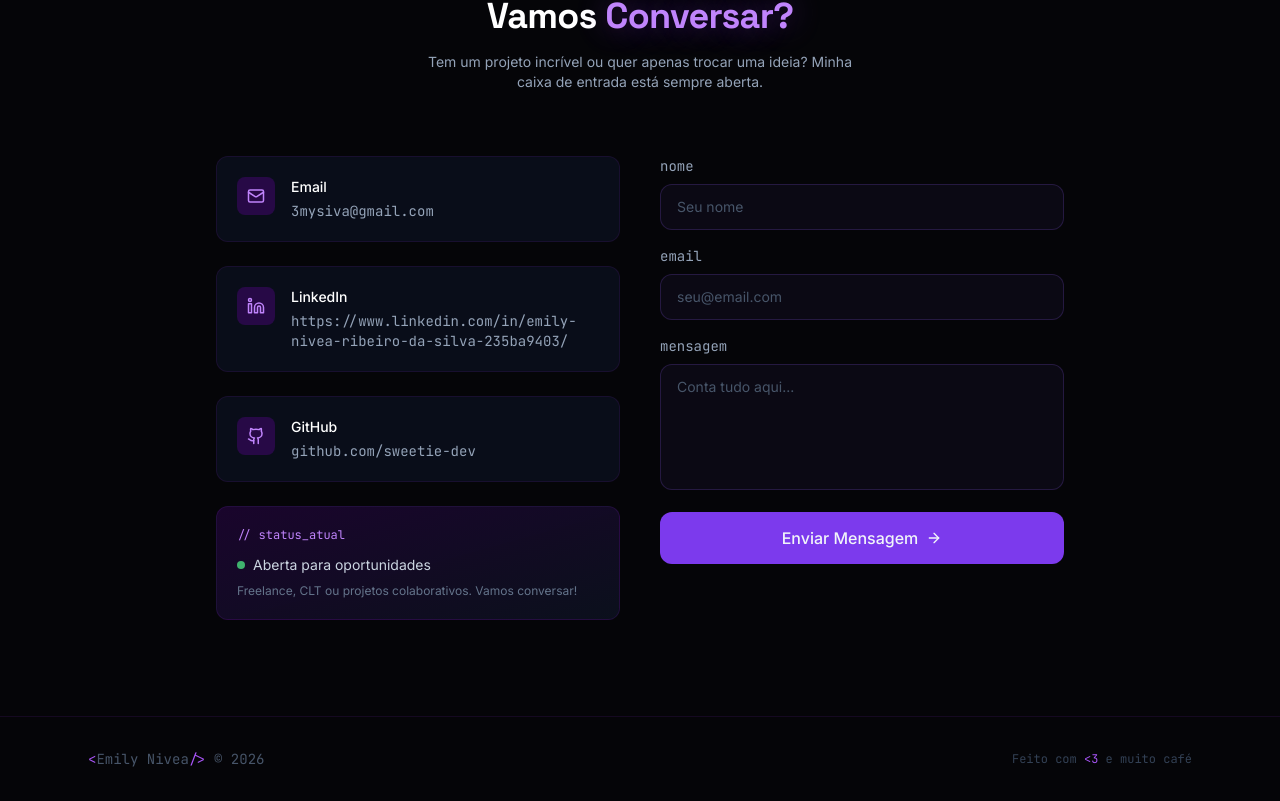
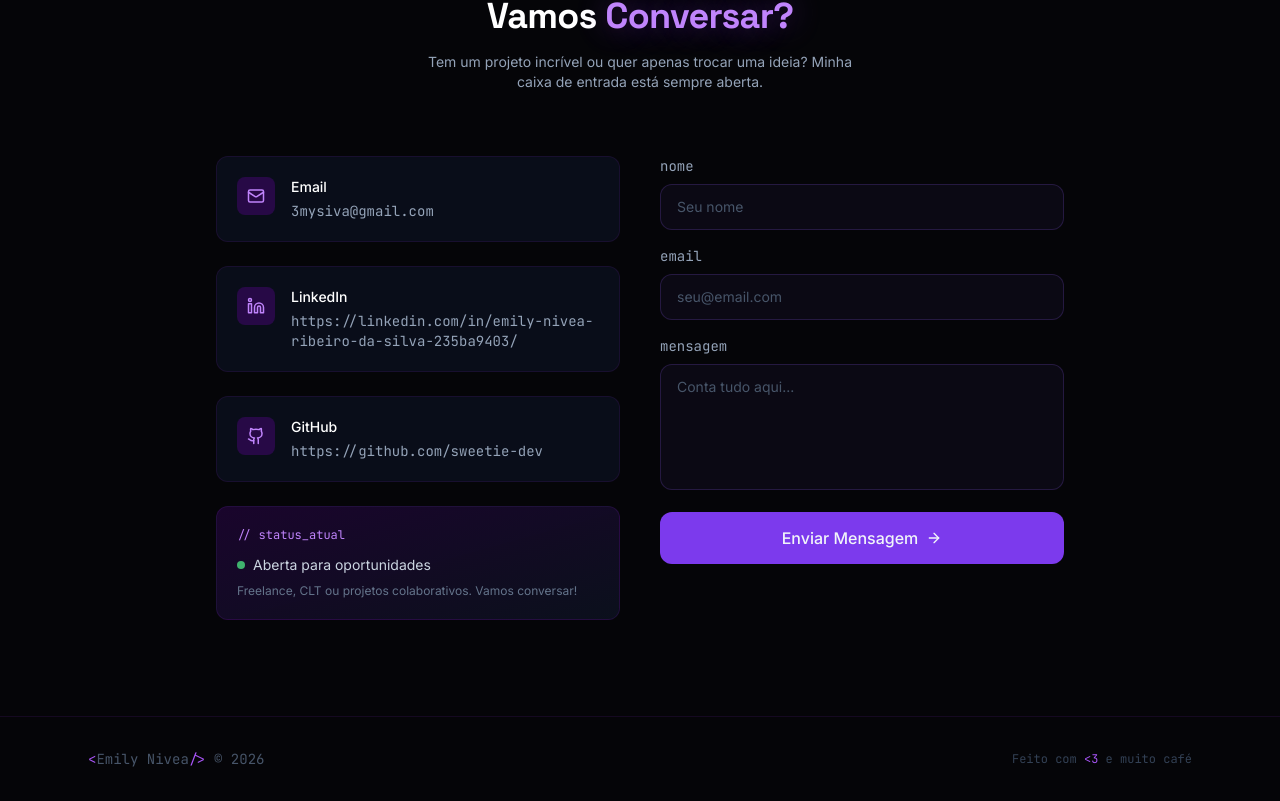
Before and after one commit to sweetie-dev/Emily, a React (Vite) app: page / in a window 1280 px wide. Shown: the part 3932-4733 px from the top of the page. Built offline with nearby package versions, Linux system fonts and the light colour scheme.

Commit message:
fim das atualizações

```diff
--- a/src/App.tsx
+++ b/src/App.tsx
@@ -485,7 +485,7 @@ export default function App() {
                 </div>
                 <div>
                   <div className="font-medium text-white text-sm mb-1">LinkedIn</div>
-                  <div className="text-slate-400 text-sm font-mono">https://www.linkedin.com/in/emily-nivea-ribeiro-da-silva-235ba9403/</div>
+                  <div className="text-slate-400 text-sm font-mono">https://linkedin.com/in/emily-nivea-ribeiro-da-silva-235ba9403/</div>
                 </div>
               </div>
               <div className="p-5 rounded-xl bg-slate-900/50 border border-purple-900/20 flex items-start gap-4">
@@ -494,7 +494,7 @@ export default function App() {
                 </div>
                 <div>
                   <div className="font-medium text-white text-sm mb-1">GitHub</div>
-                  <div className="text-slate-400 text-sm font-mono">github.com/sweetie-dev</div>
+                  <div className="text-slate-400 text-sm font-mono">https://github.com/sweetie-dev</div>
                 </div>
               </div>
 
```
